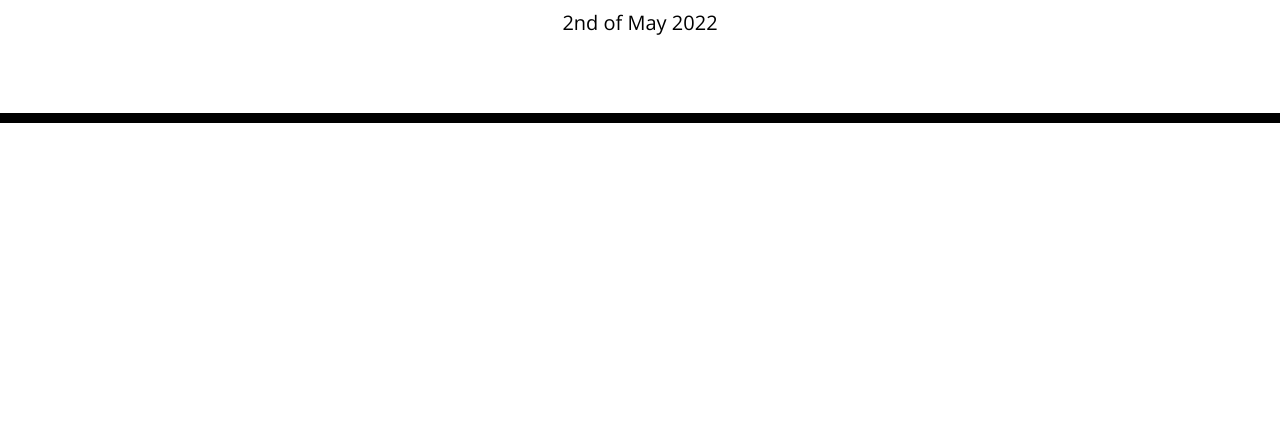
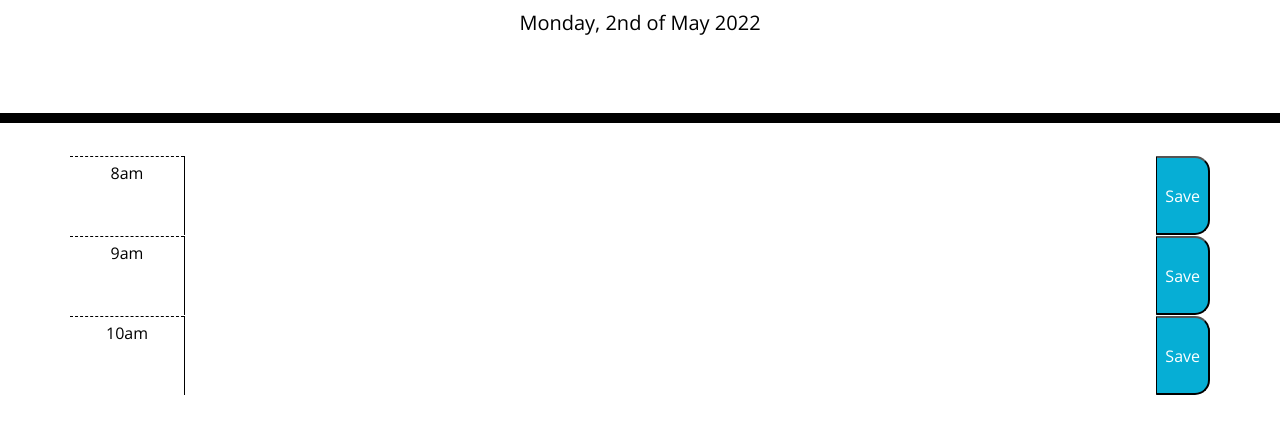
Before and after one commit to Am0031/day-planner, a plain HTML site: page index.html in a window 1280 px wide. Shown: the part 181-614 px from the top of the page. Drawn offline with nearby package versions, Linux system fonts and the light colour scheme.

Commit message:
set up working hours array and basic timeblock structure

```diff
--- a/assets/css/style.css
+++ b/assets/css/style.css
@@ -1,5 +1,5 @@
 body {
-  font-family: 'Open Sans', sans-serif;
+  font-family: "Open Sans", sans-serif;
   font-size: 16px;
   line-height: 1;
 }
@@ -40,6 +40,7 @@ textarea {
   background-color: #ffffff;
   color: #000000;
   border-top: 1px dashed #000000;
+  width: 10%;
 }
 
 .past {
--- a/assets/js/script.js
+++ b/assets/js/script.js
@@ -1,6 +1,37 @@
+const workingHours = [
+  { timeLabel: "8am", key: 8 },
+  { timeLabel: "9am", key: 9 },
+  { timeLabel: "10am", key: 10 },
+  { timeLabel: "11am", key: 11 },
+  { timeLabel: "12pm", key: 12 },
+  { timeLabel: "1pm", key: 13 },
+  { timeLabel: "2pm", key: 14 },
+  { timeLabel: "3pm", key: 15 },
+  { timeLabel: "4pm", key: 16 },
+  { timeLabel: "5pm", key: 17 },
+  { timeLabel: "6pm", key: 18 },
+];
+
+const getFromLS = () => {
+  console.log("getting info from LS");
+};
 const renderDate = () => {
-  const currentDate = moment().format("Do of MMMM YYYY");
+  const currentDate = moment().format("dddd, Do of MMMM YYYY");
   $("#currentDay").append(currentDate);
 };
 
-$(window).on("load", renderDate);
+const renderTimeBlock = () => {
+  const renderBlock = () => {
+    const currentTime = moment().format("H");
+    console.log(currentTime);
+  };
+  workingHours.forEach(renderBlock);
+};
+
+const renderPlanner = () => {
+  getFromLS();
+  renderDate();
+  renderTimeBlock();
+};
+
+$(window).on("load", renderPlanner);
--- a/index.html
+++ b/index.html
@@ -27,7 +27,32 @@
       <p class="lead">A simple calendar app for scheduling your work day</p>
       <p id="currentDay" class="lead"></p>
     </header>
-    <div class="container">
+    <div class="container" id="container">
+      <div class="time-block row d-flex flex-row" id="time-block-8">
+        <p class="time-area p-2 hour" id="8">8am</p>
+        <textarea
+          class="task-area description flex-grow-1 p-2"
+          id="text-area-8"
+        ></textarea>
+        <button class="btn-area saveBtn p-2" id="btn-8">Save</button>
+      </div>
+      <div class="time-block row d-flex flex-row" id="time-block-9">
+        <p class="time-area p-2 hour" id="time-9">9am</p>
+        <textarea
+          class="task-area description flex-grow-1 p-2"
+          id="text-area-8"
+        ></textarea>
+        <button class="btn-area saveBtn p-2" id="btn-8">Save</button>
+      </div>
+      <div class="time-block row d-flex flex-row" id="10">
+        <p class="time-area p-2 hour" id="time-10">10am</p>
+        <textarea
+          class="task-area description flex-grow-1 p-2"
+          id="text-area-10"
+        ></textarea>
+        <button class="btn-area saveBtn p-2" id="btn-10">Save</button>
+      </div>
+
       <!-- Timeblocks go here -->
     </div>
 
```
